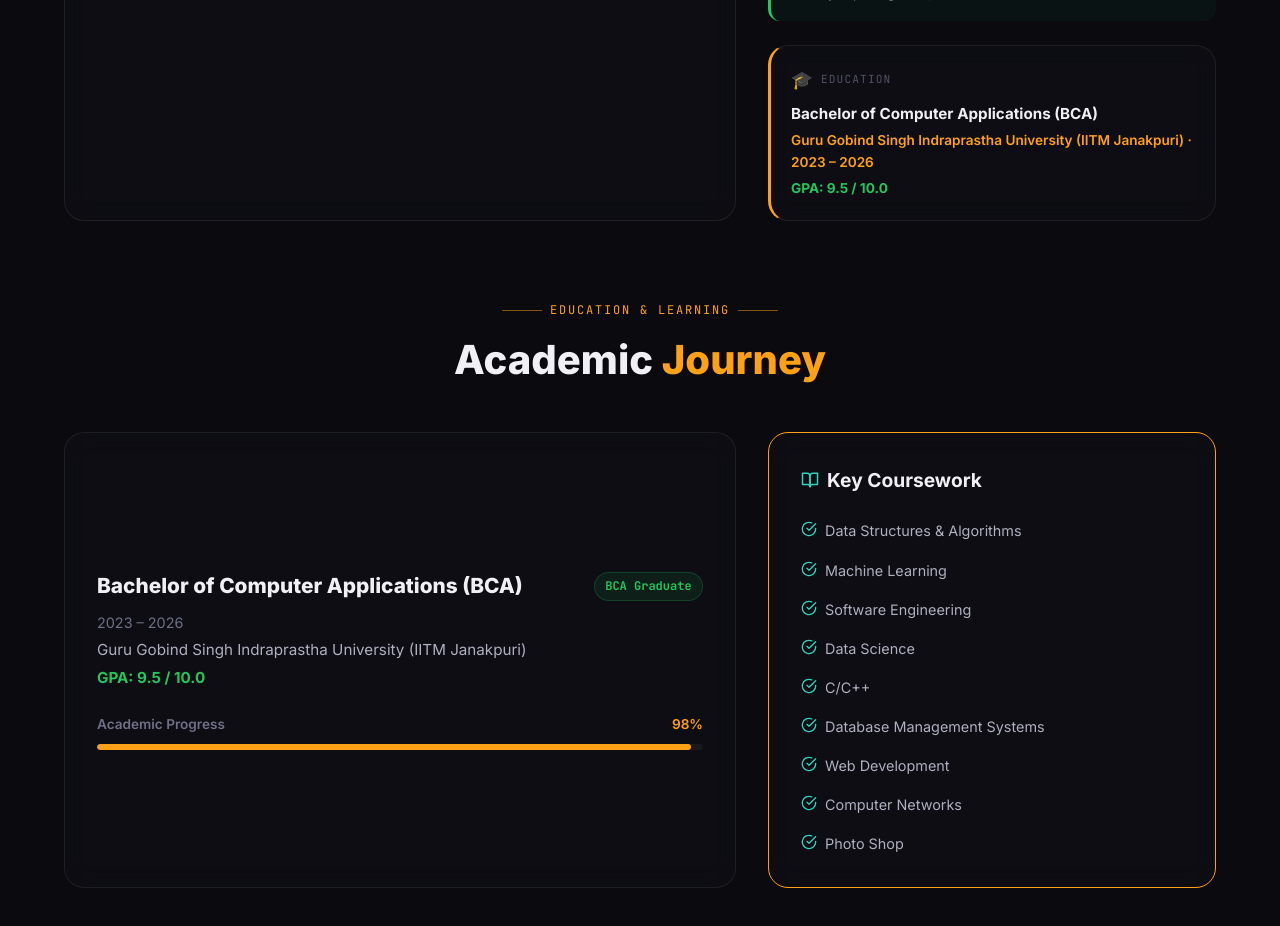
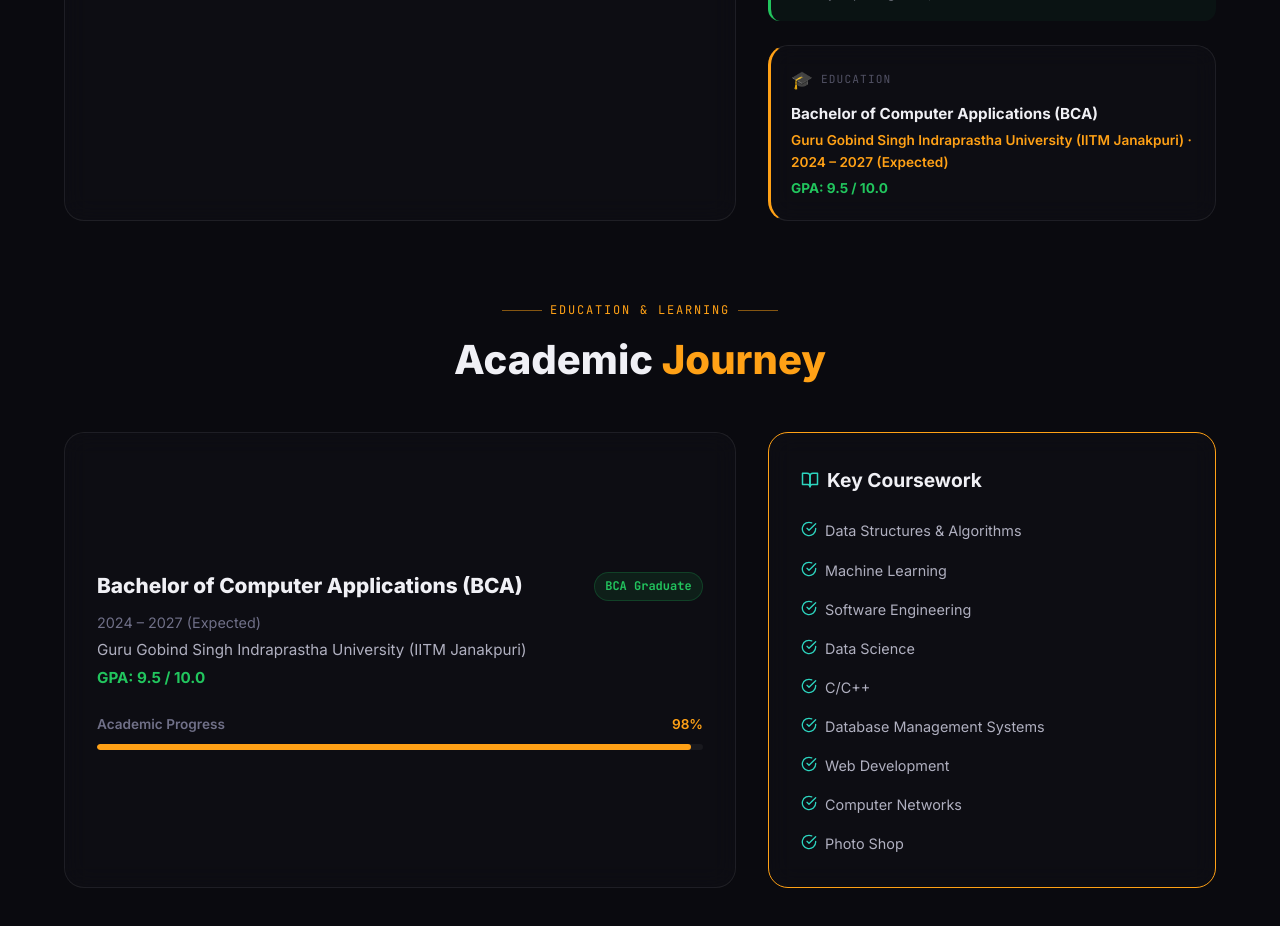
Before and after one commit to Prince-Gulia/prince-portfolio, a React (Vite) app: page / in a window 1280 px wide. Shown: the part 1420-2346 px from the top of the page. Built offline with nearby package versions, Linux system fonts and the light colour scheme.

Commit message:
chore: update resume path, academic year, and add custom P favicon

```diff
--- a/src/data/portfolioData.js
+++ b/src/data/portfolioData.js
@@ -16,7 +16,7 @@ export const personalInfo = {
   location: "Delhi, India",
   available: true,
   availableText: "Available for Opportunities",
-  resumeUrl: "/Prince_Gulia_FlowCV_Resume_2026-06-18 (6).pdf",
+  resumeUrl: "/PrinceGuliaResume.pdf",
   social: {
     github: "https://github.com/Prince-Gulia",
     linkedin: "https://www.linkedin.com/in/princegulia/",
@@ -27,7 +27,7 @@ export const education = {
   degree: "Bachelor of Computer Applications (BCA)",
   status: "BCA Graduate", // or BCA student/candidate
   university: "Guru Gobind Singh Indraprastha University (IITM Janakpuri)",
-  years: "2023 – 2026",
+  years: "2024 – 2027 (Expected)",
   location: "New Delhi, India",
   gpa: "9.5 / 10.0",
   progress: 98,
```
Also changed, not shown: index.html (+1 -0 lines).
